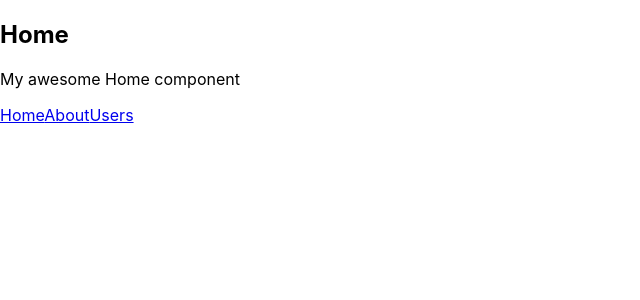
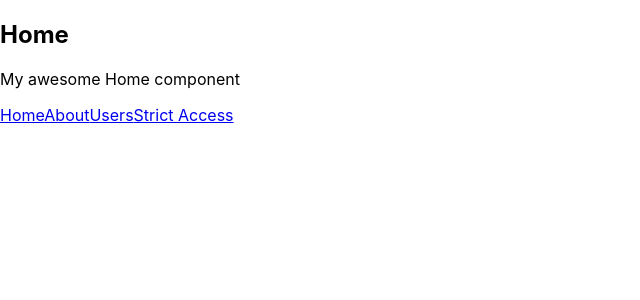
Before and after one commit to juliettebeaudet/Trybe-School, a React (Create React App) app in the folder exercises/13_3/react-router/: page / in a window 1280 px wide. Shown: the top 300 px of the page, without its empty margins (0-640 px from the left). Built offline with nearby package versions, Linux system fonts and the light colour scheme.

Commit message:
comecei StrictAccess e Redirect

```diff
--- a/exercises/13_3/react-router/src/App.js
+++ b/exercises/13_3/react-router/src/App.js
@@ -3,6 +3,7 @@ import React, { Component } from 'react';
 import Home from './Home';
 import About from './About';
 import Users from './Users';
+import StrictAccess from './StrictAccess';
 import { BrowserRouter, Route, Switch } from 'react-router-dom';
 
 class App extends Component {
@@ -14,6 +15,7 @@ class App extends Component {
           {/* Dentro do Switch, ordenar do mais especifico ao mais genêrico */}
         <Route exact path="/" component={Home} />
         <Route path="/about" component={About} />
+        <Route path="/strict-access" component={StrictAccess} />
         {/* <Route path="/users" render={(props ) => <Users {...props} greetingMessage="Good morning" />} /> */}
         <Route path="/users/:id" component={Users} />
         </Switch>
--- a/exercises/13_3/react-router/src/Home.js
+++ b/exercises/13_3/react-router/src/Home.js
@@ -9,6 +9,7 @@ const Home = () => (
     <Link to="/">Home</Link>
     <Link to="/about">About</Link>
     <Link to="/users">Users</Link>
+    <Link to="/strict-access">Strict Access</Link>
   </div>
 );
 
--- /dev/null
+++ b/exercises/13_3/react-router/src/StrictAccess.js
@@ -0,0 +1,24 @@
+// StrictAccess deve receber um objeto user como props.
+// Se username e password de user for "joao" e "1234", respectivamente,
+// o componente StrictAccess renderiza um parágrafo que diz "Welcome joao!".
+// Caso username ou password não sejam os valores esperados,
+// o componente precisa gerar um alerta dizendo Access denied e
+// redirecionar quem usa sua aplicação para a página principal.
+
+import React from 'react';
+import { Redirect } from 'react-router-dom';
+
+class StrictAccess extends React.Component {
+  render () {
+  // user = this.props.user;
+  return (
+<div>
+  <p>test</p>
+  </div>
+  )
+// escrever uma condicional
+}
+}
+
+
+export default StrictAccess;
```
